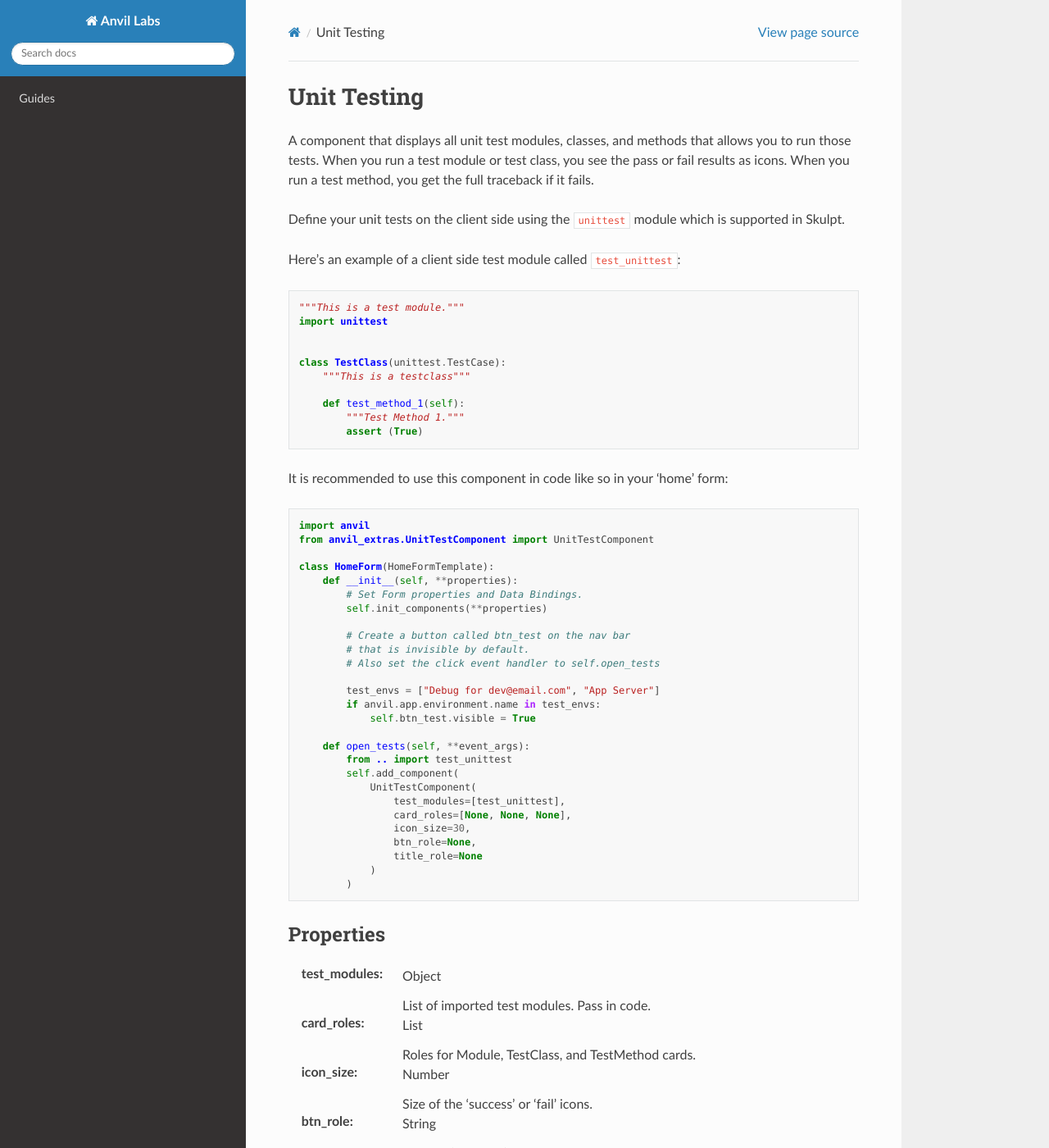
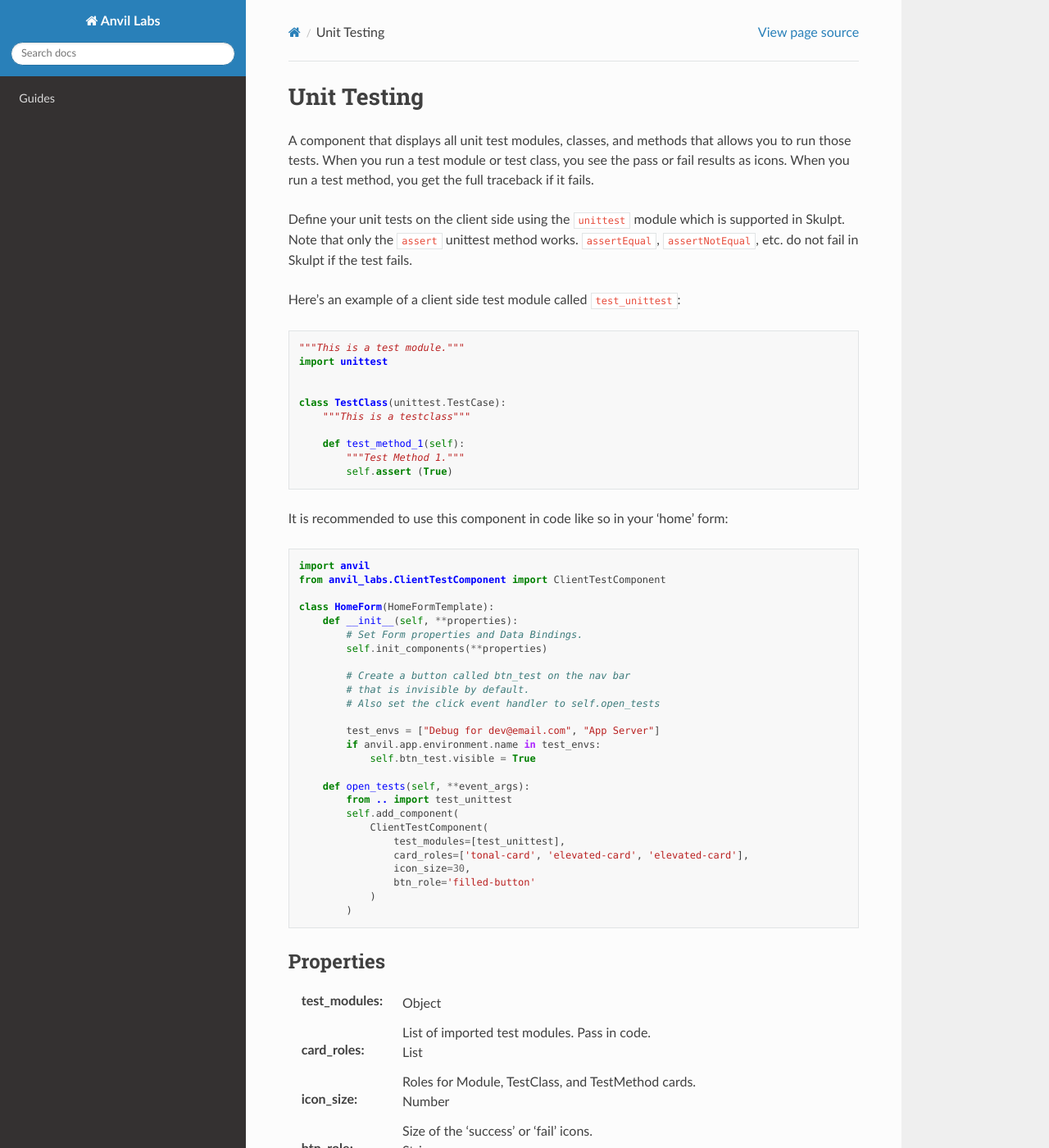
Before and after one commit to anvilistas/anvil-labs, a Sphinx documentation site: the page built from docs/guides/components/unit_testing.rst, in a window 1280 px wide and 1400 px high. Shown: the whole window at 82% size. Built offline with Sphinx 7.4.7 and the Read the Docs theme 2.0.0, drawn with Linux system fonts in a browser that asks for light colours; some of the changed text lies outside the part shown.

Commit message:
Tweaked doc for unit testing

```diff
--- a/docs/guides/components/unit_testing.rst
+++ b/docs/guides/components/unit_testing.rst
@@ -5,6 +5,8 @@ When you run a test module or test class, you see the pass or fail results as ic
 you get the full traceback if it fails.
 
 Define your unit tests on the client side using the ``unittest`` module which is supported in Skulpt.
+Note that only the ``assert`` unittest method works. ``assertEqual``, ``assertNotEqual``, etc. do not fail in Skulpt
+if the test fails.
 
 Here's an example of a client side test module called ``test_unittest``:
 
@@ -19,14 +21,14 @@ Here's an example of a client side test module called ``test_unittest``:
 
         def test_method_1(self):
             """Test Method 1."""
-            assert (True)
+            self.assert (True)
 
 It is recommended to use this component in code like so in your 'home' form:
 
 .. code-block:: python
 
     import anvil
-    from anvil_extras.UnitTestComponent import UnitTestComponent
+    from anvil_labs.ClientTestComponent import ClientTestComponent
 
     class HomeForm(HomeFormTemplate):
         def __init__(self, **properties):
@@ -44,12 +46,11 @@ It is recommended to use this component in code like so in your 'home' form:
         def open_tests(self, **event_args):
             from .. import test_unittest
             self.add_component(
-                UnitTestComponent(
+                ClientTestComponent(
                     test_modules=[test_unittest],
-                    card_roles=[None, None, None],
+                    card_roles=['tonal-card', 'elevated-card', 'elevated-card'],
                     icon_size=30,
-                    btn_role=None,
-                    title_role=None
+                    btn_role='filled-button'
                 )
             )
 
@@ -71,7 +72,3 @@ Properties
 :btn_role: String
 
     Role for 'run tests' buttons.
-
-:title_role: String
-
-    Role for title of this component.
```
